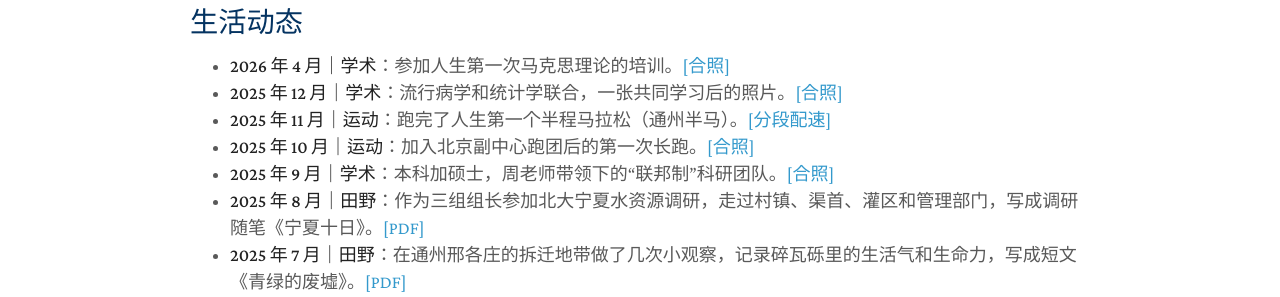
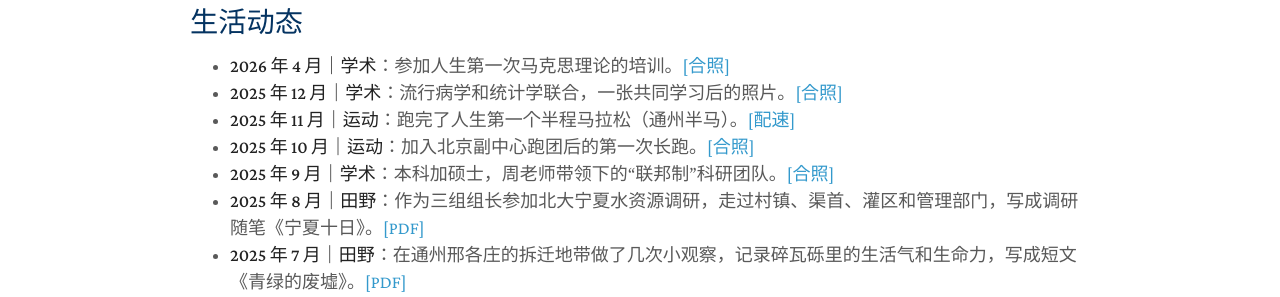
Before and after one commit to zhangming4153/zhangming4153.github.io, a Jekyll site: the page built from cn/index.md, in a window 1280 px wide. Shown: the part 748-1045 px from the top of the page. Built offline with Jekyll 4.4.1, drawn with Linux system fonts in a browser that asks for light colours; a style sheet for code colours, icons or effects is not loaded.

Commit message:
Update index.md

```diff
--- a/cn/index.md
+++ b/cn/index.md
@@ -12,7 +12,7 @@ title: 章明
 
 - **2026 年 4 月｜学术**：参加人生第一次马克思理论的培训。[[合照]]()
 - **2025 年 12 月｜学术**：流行病学和统计学联合，一张共同学习后的照片。[[合照]]()
-- **2025 年 11 月｜运动**：跑完了人生第一个半程马拉松（通州半马）。[[分段配速]](/assets/tongz_semimara.jpg)
+- **2025 年 11 月｜运动**：跑完了人生第一个半程马拉松（通州半马）。[[配速]](/assets/tongz_semimara.jpg)
 - **2025 年 10 月｜运动**：加入北京副中心跑团后的第一次长跑。[[合照]]()
 - **2025 年 9 月｜学术**：本科加硕士，周老师带领下的“联邦制”科研团队。[[合照]]()
 - **2025 年 8 月｜田野**：作为三组组长参加北大宁夏水资源调研，走过村镇、渠首、灌区和管理部门，写成调研随笔《宁夏十日》。[[PDF]](/assets/Ningxia.pdf)
```
